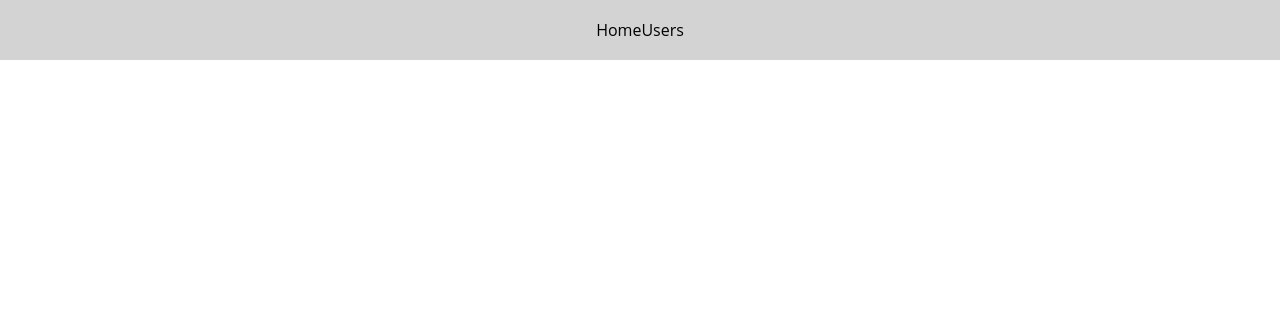
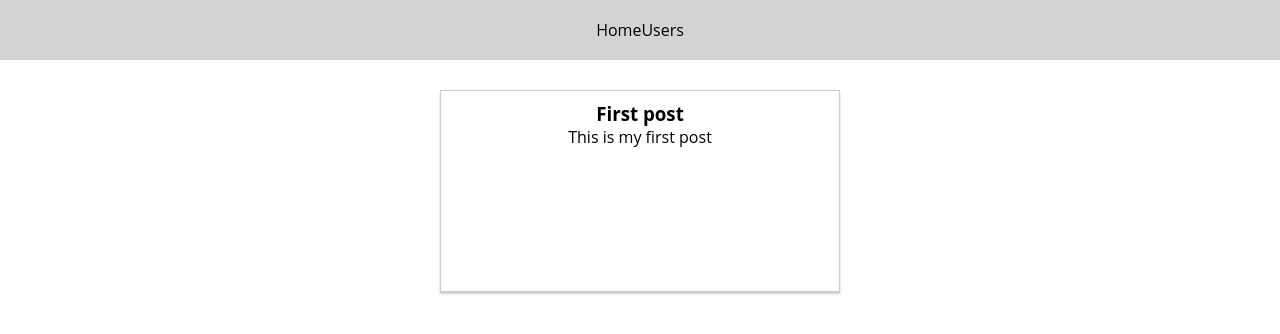
Before and after one commit to Calega/nuxt-app, a Nuxt app: page /posts in a window 1280 px wide. Before the commit this address had no page. Shown: the top 334 px of the page. Built offline with nearby package versions, Linux system fonts and the light colour scheme.

Commit message:
posts components and pages

```diff
--- /dev/null
+++ b/components/Posts/PostList.vue
@@ -0,0 +1,38 @@
+<template >
+    <section class="posts" >
+        <PostPreview id = "1"
+                    thumbnail = "https://www.businessnewsdaily.com/images/i/000/015/216/original/salesforce.png"
+                    title = "First post"
+                    previewText = "This is my first post"
+                    :is-admin="isAdmin" />
+    </section>
+</template>
+
+<script>
+
+import PostPreview from '@/components/Posts/PostPreview'
+
+export default {
+  components: {
+    PostPreview
+  },
+  props: {
+    isAdmin: {
+      type: Boolean,
+      default: false
+    }
+  }
+}
+
+</script>
+
+<style scoped>
+    .posts {
+        display: flex;
+        padding: 20px;
+        box-sizing: border-box;
+        flex-wrap: wrap;
+        align-items: center;
+        justify-content: center;
+    }
+</style>
--- /dev/null
+++ b/components/Posts/PostPreview.vue
@@ -0,0 +1,85 @@
+<template>
+    <nuxt-link :to="postLink" class="post-preview">
+        <article >
+            <div class="post-thumbnail" :style="{backgroungImage: 'url(' + thumbnail + ')'}">
+            <div class="post-content">
+                <h1> {{ title }}</h1>
+                <p> {{ previewText }} </p>
+            </div>
+            </div>
+        </article>
+    </nuxt-link>
+</template>
+
+<script>
+export default {
+    name: 'PostPreview',
+    props: {
+      id: {
+        type: String,
+        required: true
+      },
+      title: {
+        type: String,
+        required: true
+      },
+      previewText: {
+        type: String,
+        required: true
+      },
+      thumbnail: {
+        type: String,
+        required: true
+      },
+      isAdmin: {
+        type: Boolean,
+        required: true
+      }
+    },
+    computed: {
+      postLink() {
+        return this.isAdmin ? '/admin/' + this.id : '/posts/' + this.id
+      }
+    }
+  }
+</script>
+
+<style scoped>
+
+.post-preview {
+    border: 1px solid #ccc;
+    box-shadow: 0 2px 2px #ccc;
+    background-color: white;
+    width: 90%;
+  }
+
+  a {
+    text-decoration: none;
+    color: black;
+  }
+
+  @media (min-width: 850px) {
+    .post-preview {
+      width: 400px;
+      margin: 10px;
+    }
+  }
+
+  .post-thumbnail {
+    width: 100%;
+    height: 200px;
+    background-position: center;
+    background-size: cover;
+  }
+
+  .post-content {
+    padding: 10px;
+    text-align: center;
+  }
+
+  a:hover .post-content,
+  a:active .post-content {
+    background-color: #ccc;
+  }
+
+</style>
--- /dev/null
+++ b/pages/posts/_id/index.vue
@@ -0,0 +1,69 @@
+<template >
+    <div class="single-post-page">
+        <section class="post">
+            <h1 class="post-title"> Title of the post</h1>
+            <div class="post-details">
+                <div class="post-detail">Last updated on XXX</div>
+                <div class="post-detail"> Written by Name</div>
+            </div>
+            <p class="post-content"> Content of the post </p>
+        </section>
+        <section class="post-feedback">
+            <p> Let me know what you think about the post, send email to <a href="lcalegari17@gmail.com"> lcalegari17@gmail.com </a> </p>
+        </section>
+    </div>
+</template>
+
+<style scoped>
+    .single-post-page {
+        padding: 30px;
+        text-align: center;
+        box-sizing: border-box;
+    }
+
+    .post {
+        width: 100%;
+    }
+
+    @media (min-width: 768px) {
+    .post {
+        width: 600px;
+        margin: auto;
+        }
+    }
+
+    .post-title {
+        margin: 0;
+    }
+
+    .post-details {
+        padding: 10px;
+        box-sizing: border-box;
+        border-bottom: 3px solid #ccc;
+        display: flex;
+        justify-content: center;
+        align-items: center;
+        flex-direction: column;
+    }
+
+    @media (min-width: 768px) {
+    .post-details {
+        flex-direction: row;
+        }
+    }
+
+    .post-detail {
+        color: rgb(88, 88, 88);
+        margin: 0 10px;
+    }
+
+    .post-feedback a {
+        color: red;
+        text-decoration: none;
+    }
+
+    .post-feedback a:hover,
+    .post-feedback a:active {
+        color: salmon;
+    }
+</style>
--- /dev/null
+++ b/pages/posts/index.vue
@@ -0,0 +1,25 @@
+<template>
+    <div class="posts-page">
+       <PostList />
+    </div>
+</template>
+
+<script>
+
+import PostList from '@/components/Posts/PostList'
+
+export default {
+  components: {
+    PostList
+  }
+}
+
+</script>
+
+<style scoped>
+    .posts-page {
+        display: flex;
+        justify-content: center;
+        align-items: center;
+    }
+</style>
```
